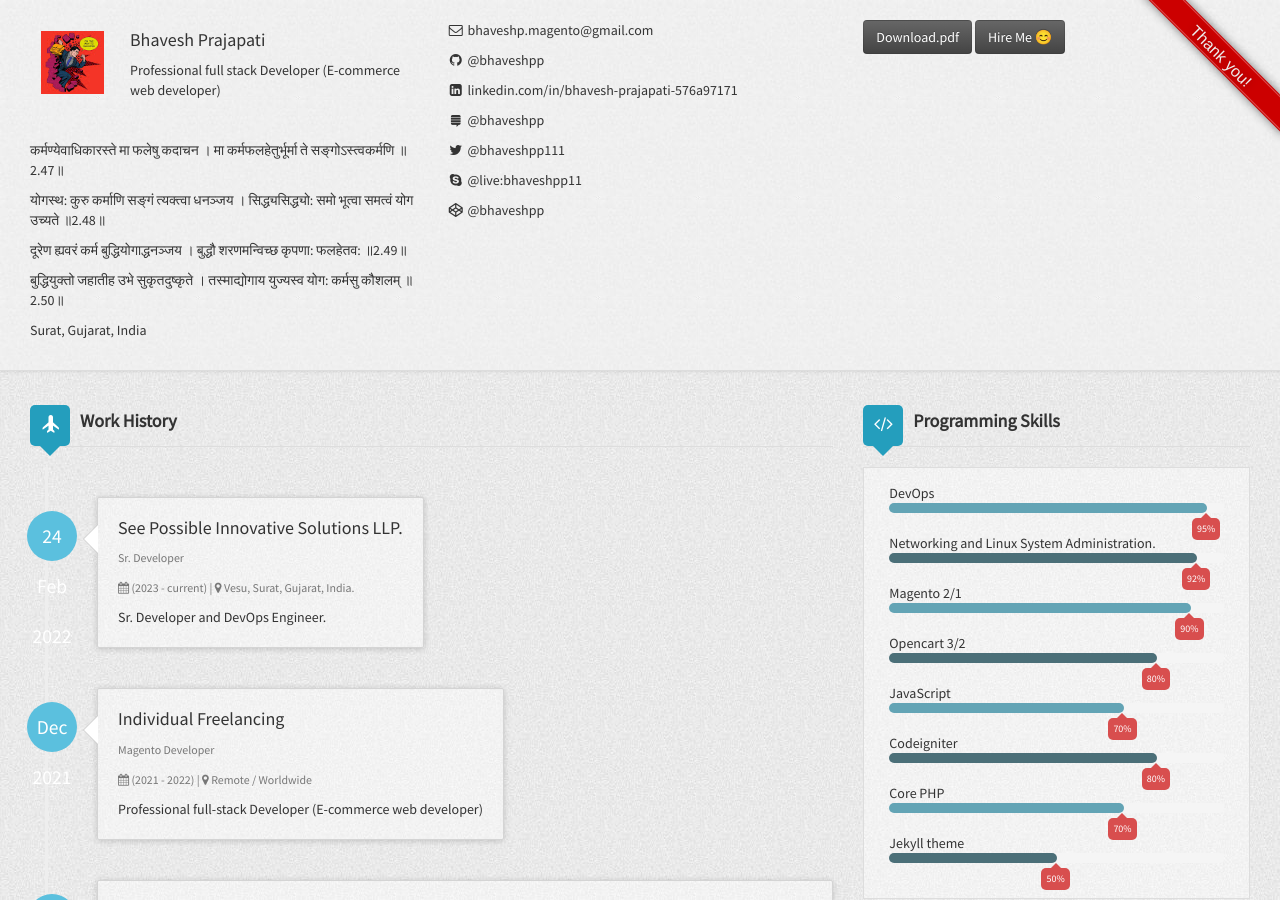
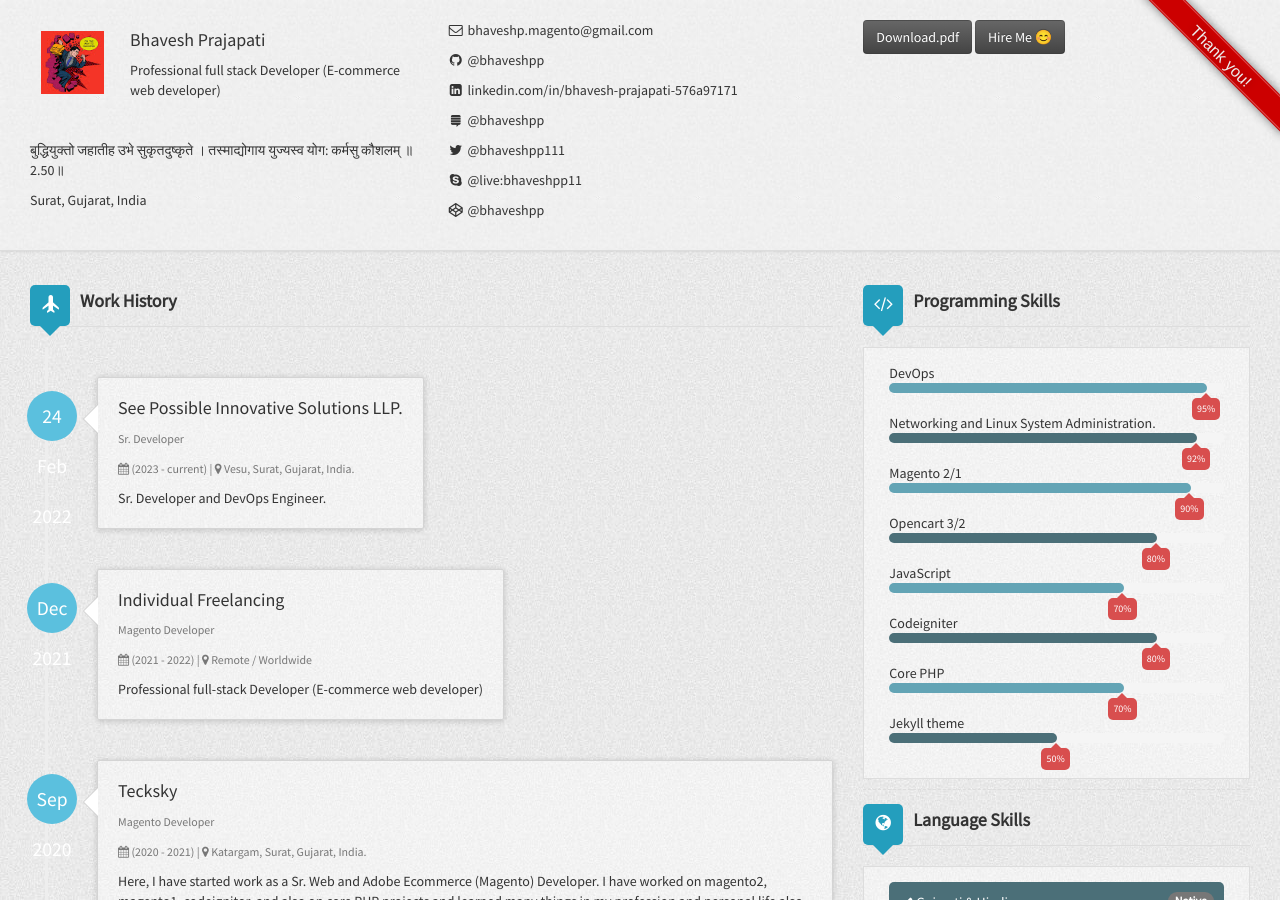
Before and after one commit to bhaveshpp/bhaveshpp.github.io, a Jekyll site: the page built from index.html, in a window 1280 px wide and 900 px high. Built offline with Jekyll 4.4.1, drawn with Linux system fonts in a browser that asks for light colours; nearby versions of some CDN libraries.

Commit message:
Update header.html

```diff
--- a/_includes/header.html
+++ b/_includes/header.html
@@ -9,9 +9,6 @@
                 <h4>{{ site.author.name }}</h4>
                 <p>{{ site.author.title }}</p>
                 <p>&nbsp;</p>
-                <p>कर्मण्येवाधिकारस्ते मा फलेषु कदाचन । मा कर्मफलहेतुर्भूर्मा ते सङ्गोऽस्त्वकर्मणि ॥2.47॥</p>
-                <p>योगस्थ: कुरु कर्माणि सङ्गं त्यक्त्वा धनञ्जय । सिद्ध्यसिद्ध्यो: समो भूत्वा समत्वं योग उच्यते ॥2.48॥</p>
-                <p>दूरेण ह्यवरं कर्म बुद्धियोगाद्धनञ्जय । बुद्धौ शरणमन्विच्छ कृपणा: फलहेतव: ॥2.49॥</p>
                 <p>बुद्धियुक्तो जहातीह उभे सुकृतदुष्कृते । तस्माद्योगाय युज्यस्व योग: कर्मसु कौशलम् ॥2.50॥</p>
                 <p class="muted">{{ site.author.address }}</p>
                 <div class="clearfix"></div>
```
